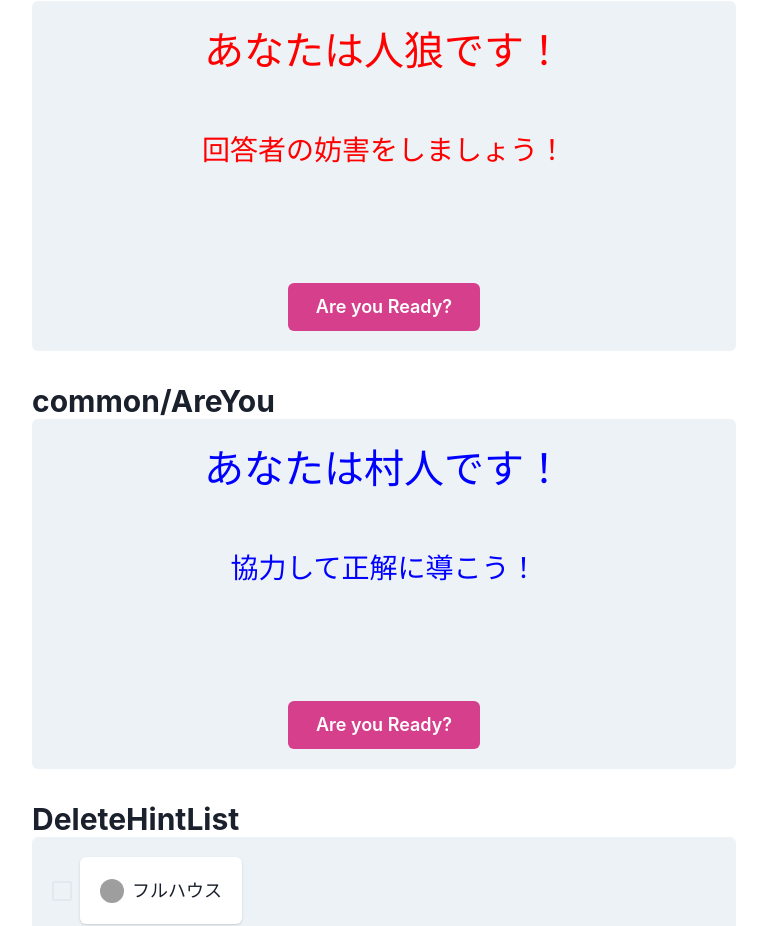
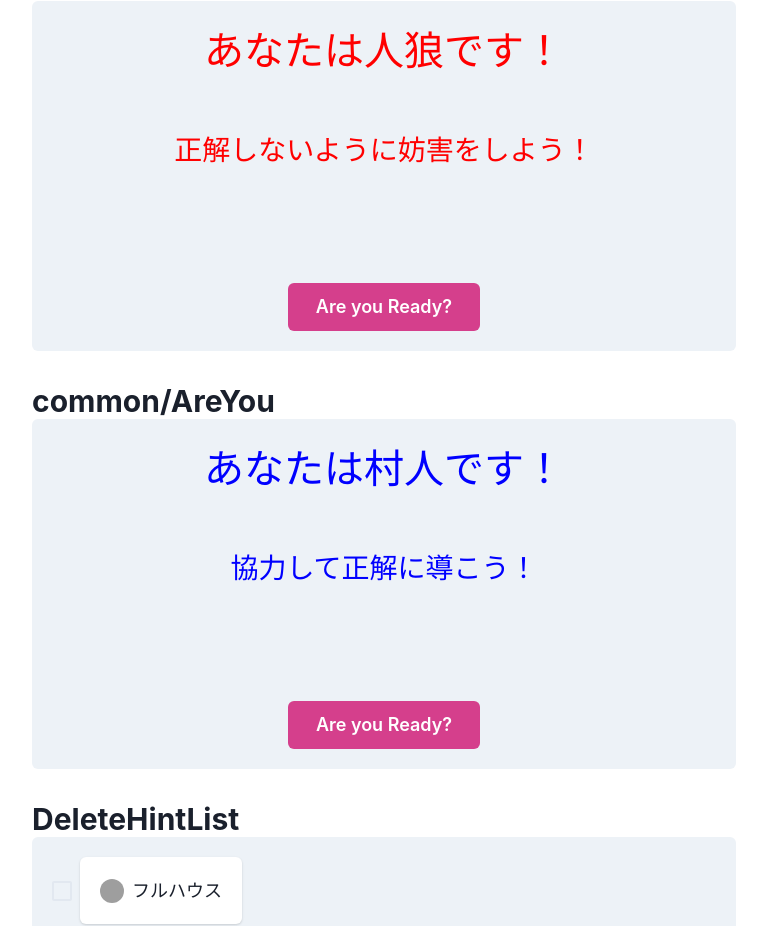
Before and after one commit to hacku-chamomilla/doutankyohi-front-end, a Next.js app: page /components in a window 1280 px wide. Shown: the part 7726-8652 px from the top of the page, without its empty margins (256-1023 px from the left). Built offline with nearby package versions, Linux system fonts and the light colour scheme; grey boxes are pictures that could not be loaded.

Commit message:
fix: 文字の修正

```diff
--- a/pages/components.tsx
+++ b/pages/components.tsx
@@ -289,7 +289,7 @@ const Component: NextPage = () => {
             <CardBody>
               <YouAre
                 title="あなたは人狼です！"
-                text="回答者の妨害をしましょう！"
+                text="正解しないように妨害をしよう！"
                 areYou={true}
               />
             </CardBody>
```
